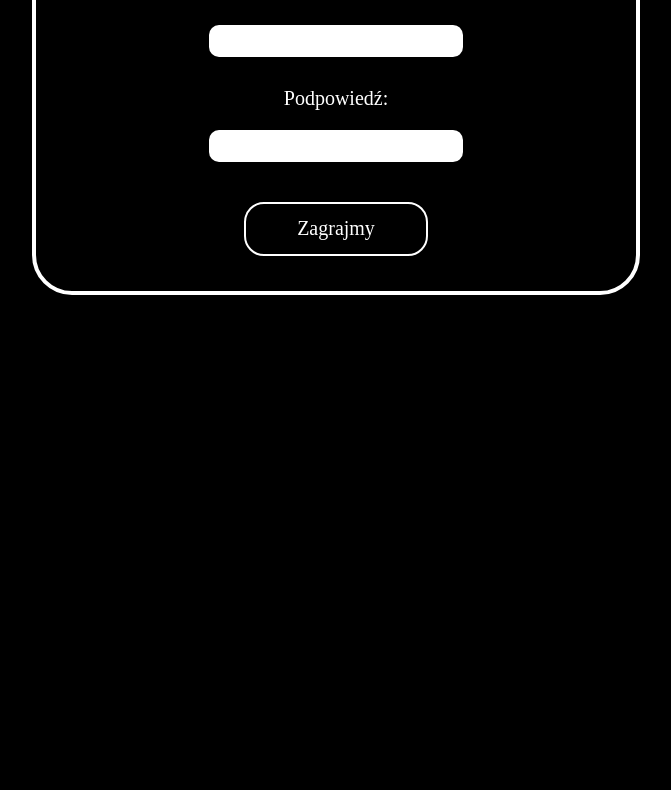
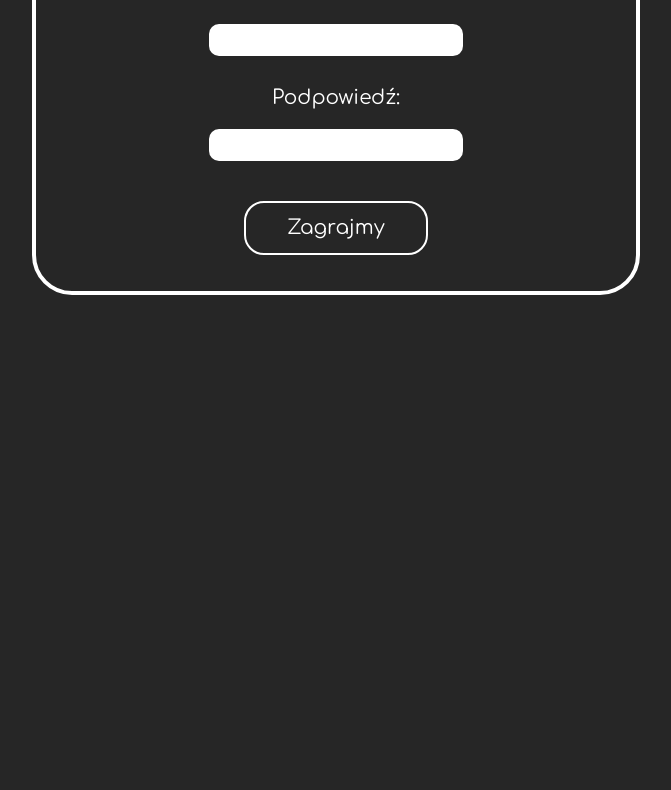
Before and after one commit to cholodymedia/wisielec, a plain HTML site: page index.html in a window 1280 px wide. Shown: the part 293-1083 px from the top of the page, without its empty margins (304-975 px from the left). Drawn offline with nearby package versions, Linux system fonts and the light colour scheme.

Commit message:
Add files via upload

```diff
--- a/index.html
+++ b/index.html
@@ -3,6 +3,7 @@
 <head>
 	<meta charset="utf-8">
 	<title>Wisielec</title>
+	<link href="https://fonts.googleapis.com/css?family=Comfortaa" rel="stylesheet">
 	<link rel="stylesheet" type="text/css" href="style.css">
 	<script src="https://ajax.googleapis.com/ajax/libs/jquery/3.3.1/jquery.min.js"></script>
 	<script type="text/javascript" src="script.js"></script>
--- a/style.css
+++ b/style.css
@@ -6,7 +6,7 @@
 
 body
 {
-    background-color: black;
+    background-color: #262626;
 }
 
 #contener
```
